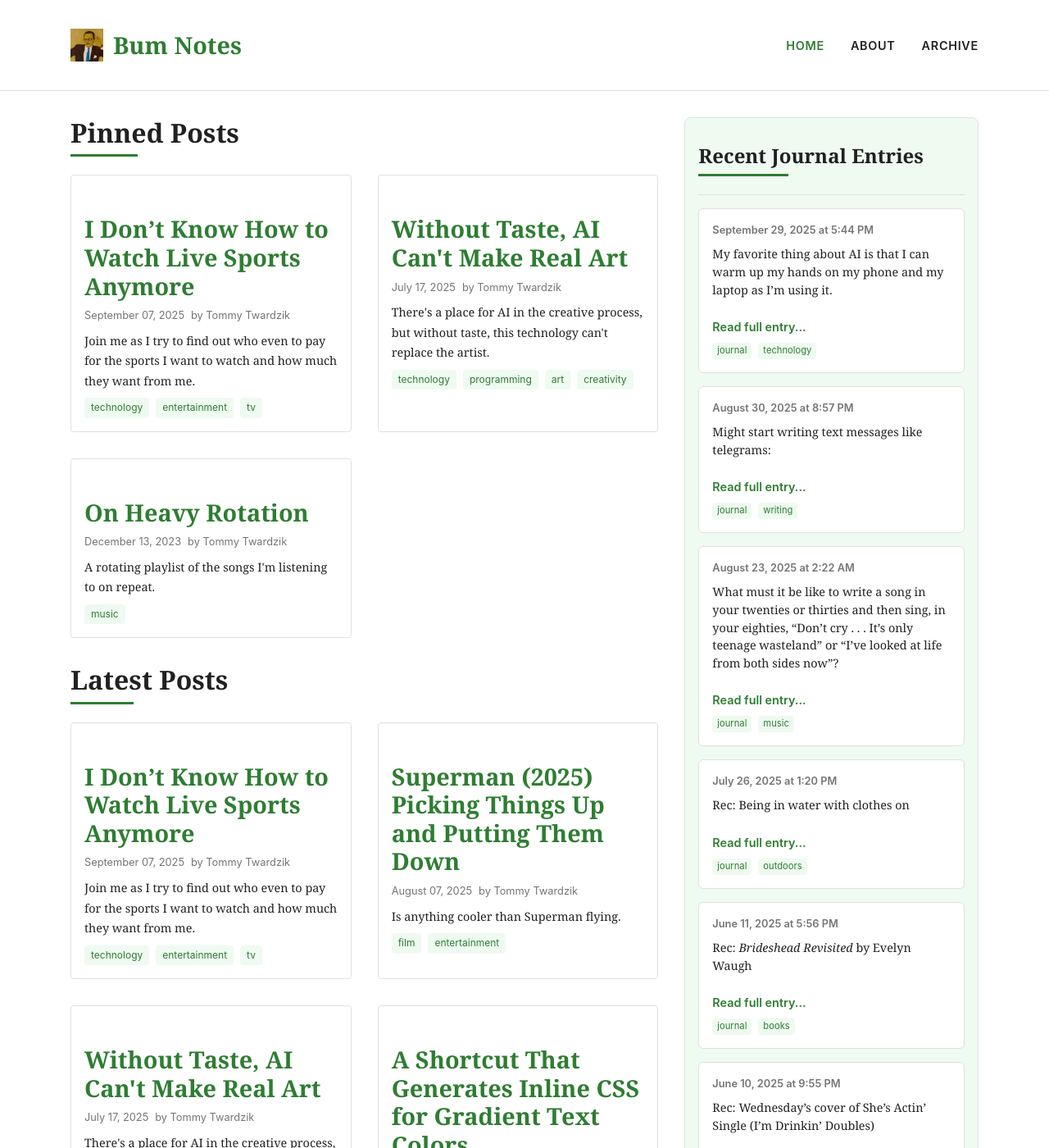
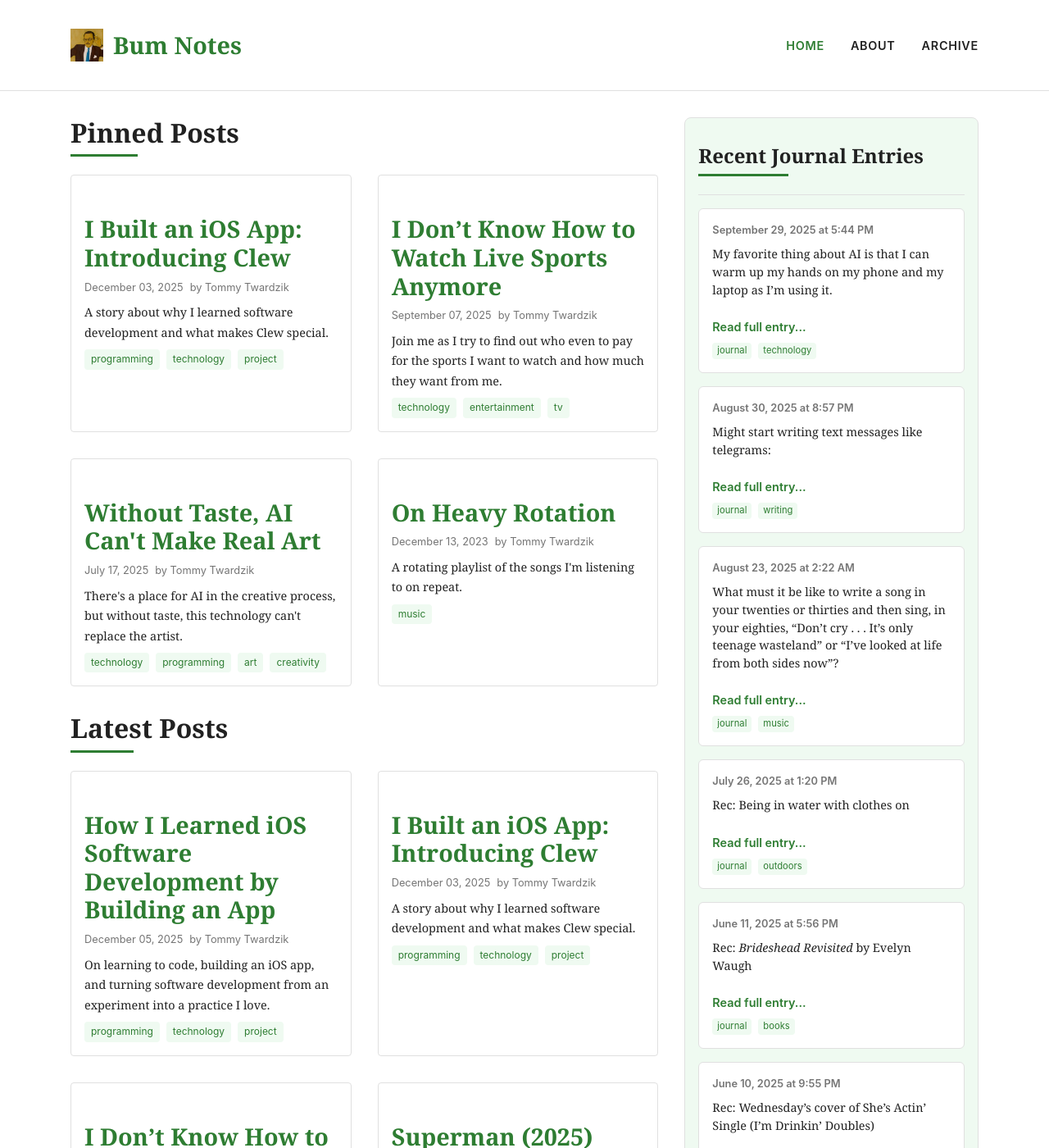
Before and after one commit to ttwardz/bum-notes-blog, a Jekyll site: the page built from index.markdown, in a window 1280 px wide and 1400 px high. Shown: the whole window at 82% size. Built offline with Jekyll 4.4.1, drawn with Linux system fonts in a browser that asks for light colours; part of the change alters nothing that is shown; some of the changed text lies outside the part shown.

Commit message:
Add Clew blog posts with images and improve post typography

````diff
--- /dev/null
+++ b/_posts/2025-12-03-clew-i-built-an-iOS-app.md
@@ -0,0 +1,105 @@
+---
+layout: post
+date: 2025-12-03 19:10
+title: I Built an iOS App&#58; Introducing Clew
+description: A story about why I learned software development and what makes Clew special.
+author: Tommy Twardzik
+pinned: true
+tags: [programming, technology, project]
+---
+
+It started when I went back to mostly reading paper books after years of trying Kindles and the iPhone's Books app. In paper books, I'd underline passages and write margin notes, and then I'd finish the book, close it, and likely never see those highlights or notes again.
+
+When I was an English major reading three books a week, it was easy to remember those notes and passages because I was using them in discussions and essays every day, referencing them alongside other works and making connections all the time.
+
+I wanted that kind of experience---creating and discovering links across books, genres, centuries, and even between books and films, songs, poems, and more.
+
+I wanted to create an intelligent tool to store these highlights and surface them, to put them in conversation with each other.
+
+There are places out there like Goodreads where you can store notes and clippings online. There's your iPhone's Notes app, where you can toss thousands of highlights from books and, similar to my problem on paper, never see them again. There are complex systems, wiki-style note-taking apps like Obsidian and Notion, that could do this with a lot of heavy lifting.
+
+I wanted to build something better.
+
+I wanted something that made it faster to save highlights, simpler to categorize them, and more fun to collect and explore them. I wanted it to work with no fuss on all my devices (Apple devices, at least for now...).
+
+So, I started learning iOS development and building what I was calling 'Breadcrumbs.' Pretty quickly, I realized that *this* was the way I wanted to build a library of highlights over my lifetime.
+
+That was in 2021. **Today, you can [download Clew for free on the App Store](https://apps.apple.com/app/clew-highlights-and-notes/id6477902274).**
+
+## What Is Clew?
+
+A **[commonplace book](https://onlineexhibits.library.yale.edu/s/not-reading/page/commonplace-book)** is what used to be a physical notebook that creative people used to save passages from books, poems, correspondence, etc. Things that inspired them, that made them laugh or cry, that they'd like to reference in future work.
+
+It hit me on Friday, September 19, 2025 at 10:47 p.m., that this is the fundamental idea behind Clew. I know this because I was reading Pynchon's *The Crying of Lot 49* when I underlined this passage on page 129 of the book and saved it as a highlight in Clew:
+
+> Lucky for me," said Bortz," Wharfinger, like Milton, kept a commonplace book, where he jotted down quotes and things from his reading.”
+
+Until that moment, I hadn't had the exact word for what Clew was—a database, a notebook, a research app, a PKM tool/digital garden?
+
+It's all of those things, I guess, but at its heart, it's a modern commonplace book---one that's searchable, easy to organize, and fun to use.
+
+### What Is _a_ "Clew?"
+Want to know the meaning behind the name? Download the app and go to the About section in Settings to find out! (You *could* look it up. But it's more fun if you don't.)
+
+<picture>
+  <source media="(min-width: 601px)" srcset="/assets/images/clew-i-built-an-iOS-app/highlight-detail-and-book-detail-view-in-clew.webp">
+  <img src="/assets/images/clew-i-built-an-iOS-app/clew-highlight-detail-dark-crying-lot-49.webp" alt="Clew app showing highlight detail view" style="max-height: 400px; display: block; margin: 0 auto;">
+</picture>
+
+
+## Why Clew Is Better
+
+My goals for Clew are:
+- intelligent context and connections between saved highlights
+- simple but powerful organization capabilities
+- the fastest highlight creation possible, so you don't interrupt your reading flow
+
+### Intelligence
+Clew is _smart_, and it's only getting smarter.
+
+Right now, when viewing a highlight, it shows related highlights based on the source (book, website, song, etc.) and the tags you've attached.
+
+Clew also suggests new and existing tags when you're creating and editing highlights.
+
+In the near future, the app will use your iPhone's on-device AI to provide additional context and connections between saved items (no internet connection required).
+
+### Organization
+In the old days of paper commonplace books, people had to set up their organization system ahead of time. They had to define sections and keep them sorted and organized as they added clippings.
+
+In Clew, you simply add tags to your highlights. You come up with the tags as you go, so you don't have to plan anything or stick to one organization style. And it's easy to go back and add new tags to old highlights.
+
+You can use tags to like "funny" and "inspiring" to connect highlights by themes. Then, you can use the "inspiring" tag in a home screen widget to show sparks of motivation throughout the day.
+
+You can also browse collections by source or author. And, soon, you'll be able to create custom collections based on tags, dates, and other characteristics.
+
+### Speed
+It's important that the app doesn't interrupt you while you're reading, so I'm focused on making it as fast as possible to create new highlights.
+
+You can use the page scanner to scan book pages and paper documents and quickly select the text you want to save. Or, you can dictate highlight text using the iPhone's microphone.
+
+I've got more ideas to speed things up even more, so stay tuned.
+
+### BONUS: Widgets on the Home Screen and Lock Screen
+I didn't know how much I'd love Clew's widgets until I built them.
+
+You can show random or specific highlights from your collection right there on the home screen or lock screen of your iPhone, iPad, and Mac!
+
+Throughout the day, you'll get glimpses of past highlights you've saved. Maybe you'll experience some serendipity as the app surfaces funny, beautiful, inspiring, or interesting snippets that past-you saved for future-you.
+
+## Clew 1.0 Is Just the Beginning
+
+At the time of writing, Clew is already on version 1.3, and it's been available on the App Store since April. But that was more of a soft launch.
+
+Now, it's showtime.
+
+Since then, I've polished all the rough edges and added significant new features: view customizations, AI tag suggestions, support for songs in addition to books and websites, and more.
+
+It's only going to get better from here. I'm talking support for movies and TV series, podcasts, and audiobooks. I'm talking fun sharing features, like gorgeous styled highlights with images for social media stories.
+
+For a more complete rundown of what I'm working on, check out the [roadmap on the Clew website](https://getclew.com/roadmap/).
+
+If you like the app, let me know! And if there's a feature that you'd love to see, send over your idea and I'll see what I can do. 📱
+
+And if you want to know more about how I built the app, check out my post: [How I Learned iOS Software Development by Building an App]({% post_url 2025-12-05-how-i-learned-iOS-development-building-clew %}).
+
+It might be both a lot harder and a lot easier than you'd think...
--- /dev/null
+++ b/_posts/2025-12-05-how-i-learned-iOS-development-building-clew.md
@@ -0,0 +1,114 @@
+---
+layout: post
+date: 2025-12-05 12:00
+title: How I Learned iOS Software Development by Building an App
+description: On learning to code, building an iOS app, and turning software development from an experiment into a practice I love.
+author: Tommy Twardzik
+pinned: false
+tags: [programming, technology, project]
+---
+
+I started Clew with no software development experience, and along the way, it's changed from a learning experiment to a project that I love working on.
+
+More importantly, [Clew is an app I love using]({% post_url 2025-12-03-clew-i-built-an-iOS-app %}) every day.
+
+For better or worse, this is an artisanal app. My approach isn't really scalable if your intention is commercial-first.
+
+But I'm having a great time working on this, so I think it's for the better.
+
+But back to the beginning.
+
+## Learning to Code From the Ground Up
+
+Because I was learning everything from scratch, I decided early on that I wanted to keep things as native as possible. So, I stuck to built-in iOS frameworks like SwiftUI and iCloud Drive.
+
+For its basic structure and look, I took inspiration from the apps that come with your iPhone---Mail and Reminders and Calendar. They're function-forward, clean, and clear interfaces for entering text, adding metadata, and tracking information.[^design]
+
+When I started, SwiftUI was still very new. (I suppose it still is very new, compared to other languages.) It lets you _describe_ what you want the system to do and display, which is a little different than some other programming languages.
+
+At the very simplest, writing SwiftUI code looks something like this:
+
+```swift
+struct HighlightsListView: View {
+    @FetchRequest(entity: Highlight.entity(), sortDescriptors: []) var highlights: FetchedResults<Highlight>
+
+    var body: some View {
+        List {
+            ForEach(highlights, id: \.id) { highlight in
+                NavigationLink(destination:
+                    HighlightDetailView(highlight: highlight)
+                ) {
+                    VStack {
+                        Text(highlight.text).bold()
+                        Text(highlight.note)
+                    }
+                }
+            }
+        }.padding(.horizontal)
+    }
+}
+```
+
+That's an extremely simplified version of a generic view. It's the kind of code that tells the iPhone to show a view, which contains a list, which pulls in saved highlights from the user's database and displays each one in a vertical stack with the highlight text in bold on top and any note the user wrote below it.
+
+Behind that, there's a _lot_ of code that's responsible for making sure there _is_ a database to save highlights to, that the app can read those saved items along with all their associated attributes, that the view can read and display each highlight's attributes in the list's rows, and that the user can tap on a list row to open up an entirely new view which shows the highlight's full details.
+
+There's also much more that goes into making sure all of what I just described is fast, smooth, reliable, and aesthetically pleasing. That example view doesn't even include a function---it doesn't do anything other than show pre-loaded information and handle navigation from the list to the detail view.
+
+But at a fundamental level, that's the gist of what writing a visual interface in SwiftUI looks like.
+
+## A Beginner's Process for SwiftUI Development
+
+I learned by doing. Every time I started working on a new button or view or function, I spent a lot of time reading how-to articles and watching YouTube videos.
+
+I also bought a couple amazingly inexpensive (like, $20 on sale) courses on Udemy and Coursera that were valuable as a solid foundation at the beginning. I probably got through 30% of any of those courses before it became just too conceptual for my attention span, and I needed to start working on real examples in my app. And so, back to YouTube.
+
+Here's what my process looked like:
+
+1. _I want to let the user type text into a text box that they can save as a note that's attached to the highlight they've saved,_ I think.
+2. Search the web: "How to make a text box in SwiftUI."
+3. Find an article or YouTube video showing how to create a TextEditor (back then it was different, but today that's how it's done) in SwiftUI.
+4. Put a TextEditor in my code and watch it be weird and (probably) not work exactly how I want it to work.
+5. Do another web search: "How to change the default height of a TextEditor in SwiftUI."
+6. Read another article or watch another video about changing the size and probably a dozen other characteristics of a SwiftUI TextBox (or, in many cases, find out that what I want is very difficult/nearly impossible without lots of custom, hacky code).
+7. Try to implement the relevant parts of the article/video and see that it's still not doing quite what I want.
+5. Also start seeing errors pop up because I've written something incorrectly or broken something else.
+6. Search the web for how to fix these various errors and continue figuring out how to get the text box just right. (Remember that this is one text box in the notes section of one kind of detail view in the app.)
+7. Later---many hours later---finally get the app to build successfully (with no errors) and test the text box and... it works!
+8. Notice that the keyboard hides a lot of the view while the user is typing, and there's no way to hide the keyboard when they're done. Decide to add a button right about the keyboard to hide it.
+9. Search the web: "How to add a button above the keyboard in SwiftUI"...
+
+And so on...
+
+This is what I've done for thousands of hours, now.
+
+And what's fun is that, as I've become comfortable with these fundamentals, I've also moved on to much more complex ideas, like data model migrations, AI-powered tag suggestions, and comprehensive data backups.
+
+Thus, the process has remained pretty much the same. It's incredibly frustrating and incredibly satisfying.
+
+## Resource for Learning iOS Software Development
+
+If you're interested in learning to build apps for iPhones, iPads, and Macs, these are some of my absolute favorite resources that I continue to go back to as I build new features:
+
+1. [Hacking with Swift][hws]
+2. [Swift by Sundell][sundell]
+3. [Swift with Majid][majid]
+4. [Natalia Panferova at Nil Coalescing][nat]
+5. [Kilo Loco][kilo]
+6. [Sean Allen][sean]
+5. [CodeWithChris][chris]
+
+For higher level discussions about iOS app development, the recently concluded [Under the Radar podcast](https://www.relay.fm/radar) is incredible.
+
+If you'd like to follow my development of Clew, check out the [Clew website](https://getclew.com/updates) for updates and the roadmap. 📱
+
+
+[hws]: https://www.hackingwithswift.com/
+[sundell]: https://www.swiftbysundell.com/
+[majid]: https://swiftwithmajid.com/
+[nat]: https://nilcoalescing.com/blog/
+[kilo]: https://www.youtube.com/@Kilo_Loco
+[sean]: https://www.youtube.com/@seanallen
+[chris]: https://www.youtube.com/@CodeWithChris
+
+[^design]: I'm steadily adding more splashes of color, finding more opportunities for user customizations, and improving information density. I'm not a designer by trade, but I know what I like in an app.
--- a/_sass/main.scss
+++ b/_sass/main.scss
@@ -370,14 +370,23 @@ ol li::marker {
 .image-grid {
   display: grid;
   grid-template-columns: 1fr 1fr;
-  gap: 1rem; /* optional: space between images */
+  gap: 1rem;
+  max-width: 500px;
+  margin: 0 auto;
 }
 
 .image-grid img {
   width: 100%;
   height: auto;
   display: block;
-  object-fit: contain; /* ensures the whole image is visible, may add letterboxing */
+  object-fit: contain;
+  max-height: 400px;
+}
+
+@media (max-width: 600px) {
+  .image-grid img {
+    max-height: none;
+  }
 }
 
 .tag {
@@ -449,8 +458,14 @@ th {
 
 /* Single post */
 .post {
-  max-width: 800px;
+  max-width: 680px;
   margin: 0 auto;
+}
+
+@media (min-width: 601px) {
+  .post {
+    font-size: 16px;
+  }
 }
 
 .post-hero {
@@ -521,7 +536,9 @@ th {
 
 .post-content pre {
   padding: var(--space-m);
+  margin: var(--space-l) 0;
   overflow-x: auto;
+  font-size: 0.8rem;
 }
 
 .post-content pre code {
````
Also changed, not shown: assets/images/clew-i-built-an-iOS-app/clew-book-highlights-for-crying-lot-49-dark.webp (added), assets/images/clew-i-built-an-iOS-app/clew-book-highlights-for-crying-lot-49-light.webp (added), assets/images/clew-i-built-an-iOS-app/clew-highlight-detail-dark-crying-lot-49.webp (added), assets/images/clew-i-built-an-iOS-app/clew-highlight-detail-light-crying-lot-49.webp (added), assets/images/clew-i-built-an-iOS-app/highlight-detail-and-book-detail-view-in-clew.webp (added), 1 other file.
